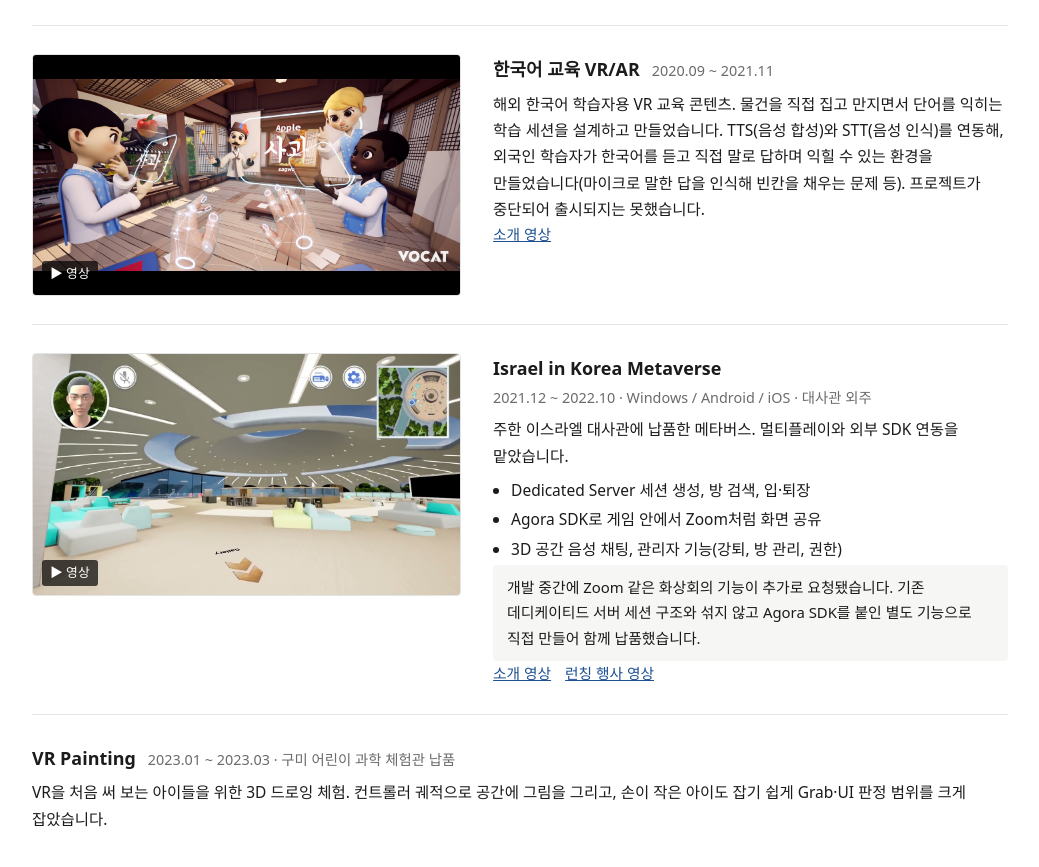
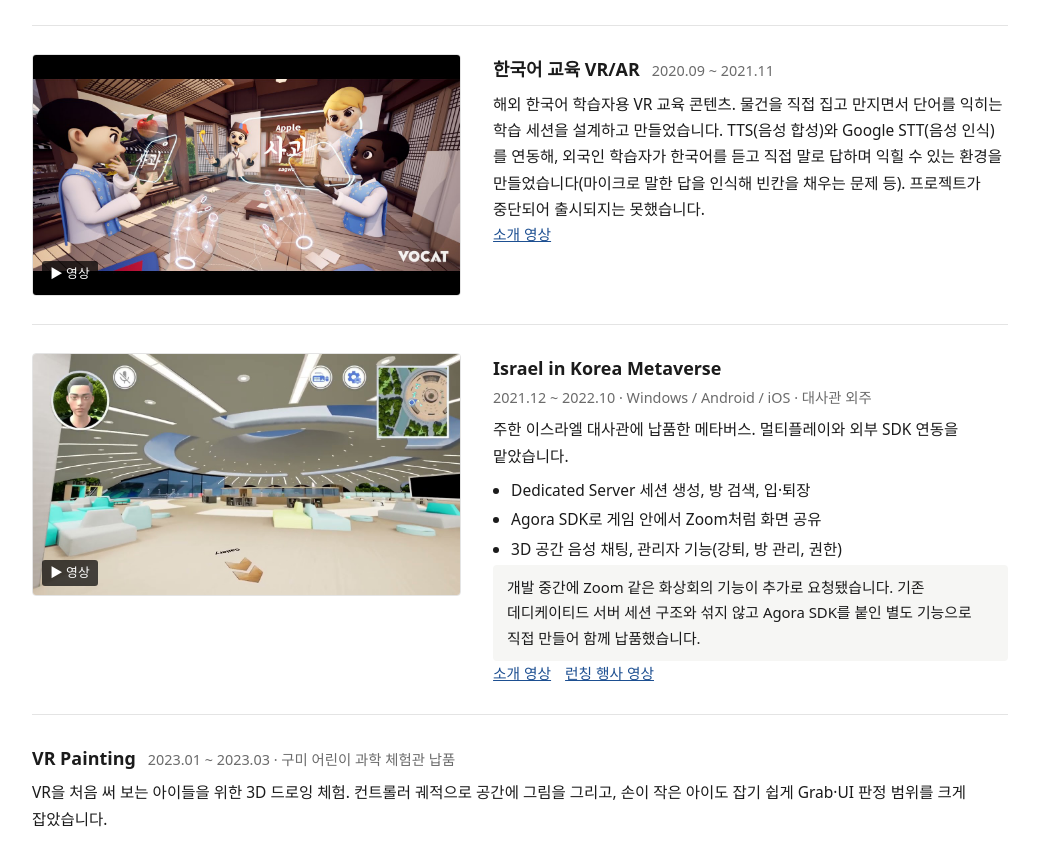
Before and after one commit to Enzeun/Enzeun.github.io, a plain HTML site: page index.html in a window 1280 px wide. Shown: the part 1843-2710 px from the top of the page, without its empty margins (120-1159 px from the left). Drawn offline with Linux system fonts and the light colour scheme; a web font is replaced by a local one.

Commit message:
[Update] 한국어 교육 VR 음성 인식에 Google STT 명시
Co-Authored-By: Claude Opus 5.5 <noreply@anthropic.com>

```diff
--- a/index.html
+++ b/index.html
@@ -252,7 +252,7 @@ window.addEventListener('afterprint',function(){var s=document.getElementById('p
     <div><a class="vid" href="https://youtu.be/b6zV39Sj-uo" target="_blank" rel="noopener"><img class="shot" src="assets/kvr-thumb.jpg" alt="한국어 교육 VR 수업 화면" loading="lazy"></a></div>
     <div>
       <div class="t"><h3>한국어 교육 VR/AR</h3><small>2020.09 ~ 2021.11</small></div>
-      <p>해외 한국어 학습자용 VR 교육 콘텐츠. 물건을 직접 집고 만지면서 단어를 익히는 학습 세션을 설계하고 만들었습니다. TTS(음성 합성)와 STT(음성 인식)를 연동해, 외국인 학습자가 한국어를 듣고 직접 말로 답하며 익힐 수 있는 환경을 만들었습니다(마이크로 말한 답을 인식해 빈칸을 채우는 문제 등). 프로젝트가 중단되어 출시되지는 못했습니다.</p>
+      <p>해외 한국어 학습자용 VR 교육 콘텐츠. 물건을 직접 집고 만지면서 단어를 익히는 학습 세션을 설계하고 만들었습니다. TTS(음성 합성)와 Google STT(음성 인식)를 연동해, 외국인 학습자가 한국어를 듣고 직접 말로 답하며 익힐 수 있는 환경을 만들었습니다(마이크로 말한 답을 인식해 빈칸을 채우는 문제 등). 프로젝트가 중단되어 출시되지는 못했습니다.</p>
       <p class="links"><a href="https://youtu.be/b6zV39Sj-uo" target="_blank" rel="noopener">소개 영상</a></p>
     </div>
   </div>
```
